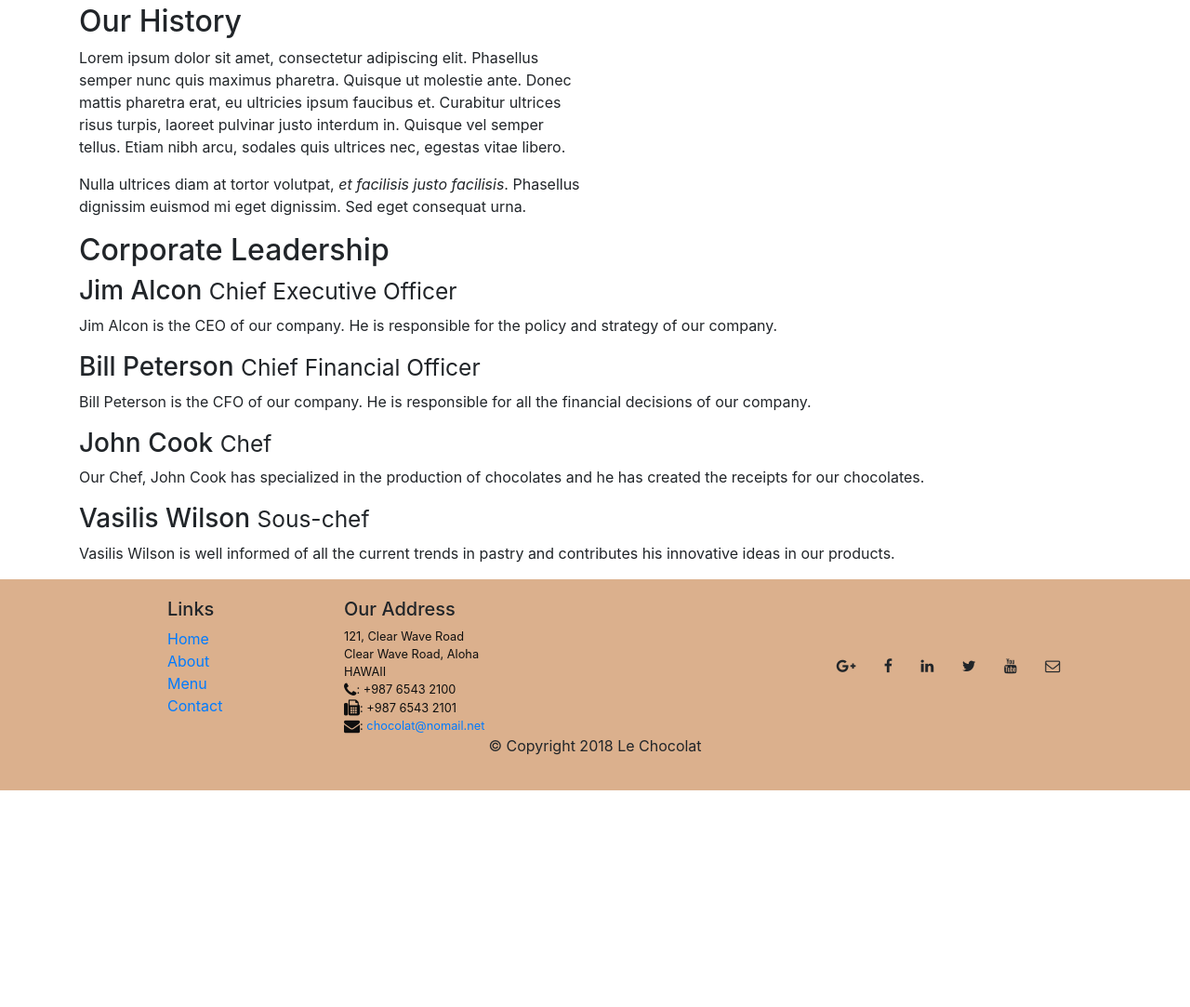
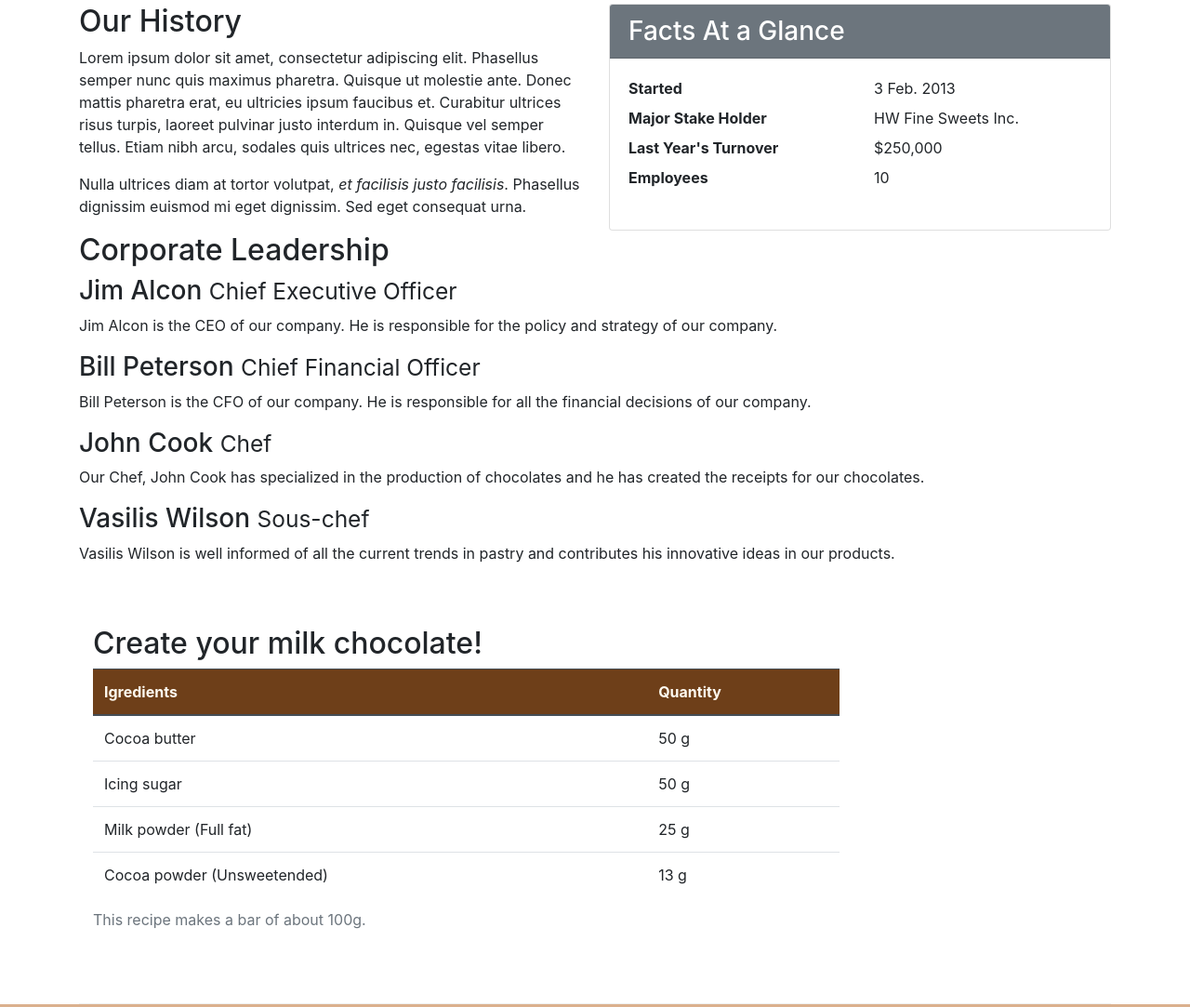
Before and after one commit to giannissterg/leChocolat, a website: page aboutus.html in a window 1280 px wide. Shown: the part 437-1520 px from the top of the page at 93% size. Before the commit the page ends 1287 px from the top, so only its background shows below. Drawn offline with nearby package versions, Linux system fonts and the light colour scheme.

Commit message:
Tables and Cards

```diff
--- a/aboutus.html
+++ b/aboutus.html
@@ -43,7 +43,8 @@
             <div class="row row-header">
                 <div class="col-12 col-sm-8">
                     <h1>Le Chocolat</h1>
-                    <p>We combine experience with creativity to create innovative tastes based on classic chocolate recipes. Our creations will travel you in the chocolate world!</p>
+                    <p>We combine experience with creativity to create innovative tastes based on classic chocolate
+                        recipes. Our creations will travel you in the chocolate world!</p>
                 </div>
                 <div class="col col-sm">
                 </div>
@@ -68,10 +69,29 @@
         <div class="row">
             <div class="col-12 col-sm-6">
                 <h2>Our History</h2>
-                <p>Lorem ipsum dolor sit amet, consectetur adipiscing elit. Phasellus semper nunc quis maximus pharetra. Quisque ut molestie ante. Donec mattis pharetra erat, eu ultricies ipsum faucibus et. Curabitur ultrices risus turpis, laoreet pulvinar justo interdum in. Quisque vel semper tellus. Etiam nibh arcu, sodales quis ultrices nec, egestas vitae libero. </p>
-                <p>Nulla ultrices diam at tortor volutpat, <em>et facilisis justo facilisis</em>. Phasellus dignissim euismod mi eget dignissim. Sed eget consequat urna. </p>
+                <p>Lorem ipsum dolor sit amet, consectetur adipiscing elit. Phasellus semper nunc quis maximus
+                    pharetra. Quisque ut molestie ante. Donec mattis pharetra erat, eu ultricies ipsum faucibus et.
+                    Curabitur ultrices risus turpis, laoreet pulvinar justo interdum in. Quisque vel semper tellus.
+                    Etiam nibh arcu, sodales quis ultrices nec, egestas vitae libero. </p>
+                <p>Nulla ultrices diam at tortor volutpat, <em>et facilisis justo facilisis</em>. Phasellus dignissim
+                    euismod mi eget dignissim. Sed eget consequat urna. </p>
             </div>
             <div class="col col-sm">
+                <div class="card">
+                    <h3 class="card-header bg-secondary text-white">Facts At a Glance</h3>
+                    <div class="card-body">
+                        <dl class="row">
+                            <dt class="col-6">Started</dt>
+                            <dd class="col-6">3 Feb. 2013</dd>
+                            <dt class="col-6">Major Stake Holder</dt>
+                            <dd class="col-6">HW Fine Sweets Inc.</dd>
+                            <dt class="col-6">Last Year's Turnover</dt>
+                            <dd class="col-6">$250,000</dd>
+                            <dt class="col-6">Employees</dt>
+                            <dd class="col-6">10</dd>
+                        </dl>
+                    </div>
+                </div>
             </div>
         </div>
 
@@ -80,14 +100,54 @@
             <div class="col-12">
                 <h2>Corporate Leadership</h2>
                 <h3>Jim Alcon <small>Chief Executive Officer </small></h3>
-                <p class="d-none d-sm-block">Jim Alcon is the CEO of our company. He is responsible for the policy and strategy of our company. </p>
-                <h3>Bill Peterson  <small>Chief Financial Officer </small></h3>
-                <p class="d-none d-sm-block">Bill Peterson is the CFO of our company. He is responsible for all the financial decisions of our company. </p>
+                <p class="d-none d-sm-block">Jim Alcon is the CEO of our company. He is responsible for the policy and
+                    strategy of our company. </p>
+                <h3>Bill Peterson <small>Chief Financial Officer </small></h3>
+                <p class="d-none d-sm-block">Bill Peterson is the CFO of our company. He is responsible for all the
+                    financial decisions of our company. </p>
                 <h3>John Cook <small>Chef</small></h3>
-                <p class="d-none d-sm-block">Our Chef, John Cook has specialized in the production of chocolates and he has created the receipts for our chocolates. </p>
-                <h3>Vasilis Wilson  <small>Sous-chef </small></h3>
-                <p class="d-none d-sm-block">Vasilis Wilson is well informed of all the current trends in pastry and contributes his innovative ideas in our products. </p>
+                <p class="d-none d-sm-block">Our Chef, John Cook has specialized in the production of chocolates and he
+                    has created the receipts for our chocolates. </p>
+                <h3>Vasilis Wilson <small>Sous-chef </small></h3>
+                <p class="d-none d-sm-block">Vasilis Wilson is well informed of all the current trends in pastry and
+                    contributes his innovative ideas in our products. </p>
             </div>
+        </div>
+
+        <div class="row row-content">
+            <div class="col-12 col-sm-9">
+                <h2> Create your milk chocolate!</h2>
+                <div class="table-responsive">
+                    <table class="table table-hover">
+                        <caption>This recipe makes a bar of about 100g.</caption>
+                        <thead class="thead-dark">
+                            <tr>
+                                <th>Igredients</th>
+                                <th>Quantity</th>
+                            </tr>
+                        </thead>
+                        <tbody>
+                            <tr>
+                                <td>Cocoa butter</td>
+                                <td>50 g</td>
+                            </tr>
+                            <tr>
+                                <td>Icing sugar</td>
+                                <td>50 g</td>
+                            </tr>
+                            <tr>
+                                <td>Milk powder (Full fat)</td>
+                                <td>25 g</td>
+                            </tr>
+                            <tr>
+                                <td>Cocoa powder (Unsweetended)</td>
+                                <td>13 g</td>
+                            </tr>
+                        </tbody>
+                    </table>
+                </div>
+            </div>
+            <div class="col-12 col-sm-3"></div>
         </div>
 
     </div>
@@ -112,12 +172,13 @@
                         HAWAII<br>
                         <i class="fa fa-phone fa-lg"></i>: +987 6543 2100 <br>
                         <i class="fa fa-fax fa-lg"></i>: +987 6543 2101 <br>
-                        <i class="fa fa-envelope fa-lg"></i>: <a href="mailto: chocolat@nomail.net"> chocolat@nomail.net </a>
+                        <i class="fa fa-envelope fa-lg"></i>: <a href="mailto: chocolat@nomail.net">
+                            chocolat@nomail.net </a>
                     </address>
                 </div>
                 <div class="col-sm align-self-center">
                     <div style="text-align:center">
-                        <a class="btn btn-social-icon btn-google-plus" href ="http://google.com/+">
+                        <a class="btn btn-social-icon btn-google-plus" href="http://google.com/+">
                             <i class="fa fa-google-plus"></i></a>
                         <a class="btn btn-social-icon btn-facebook" href="http://www.facebook.com/profile.php?id=">
                             <i class="fa fa-facebook"></i></a>
--- a/css/styles.css
+++ b/css/styles.css
@@ -31,6 +31,16 @@ body{
     padding:50px 0px 0px 0px;
     z-index:0;
 }
+
 .bg-light {
     background-color: #dbb08d !important;
 }
+
+.table .thead-dark th{
+    color:floralwhite;
+    background-color:#6E3F19;
+}
+
+tr:hover {
+    background-color:#dbb08db0!important;
+}
```
Lines whose indentation alone changed are shown as unchanged.
